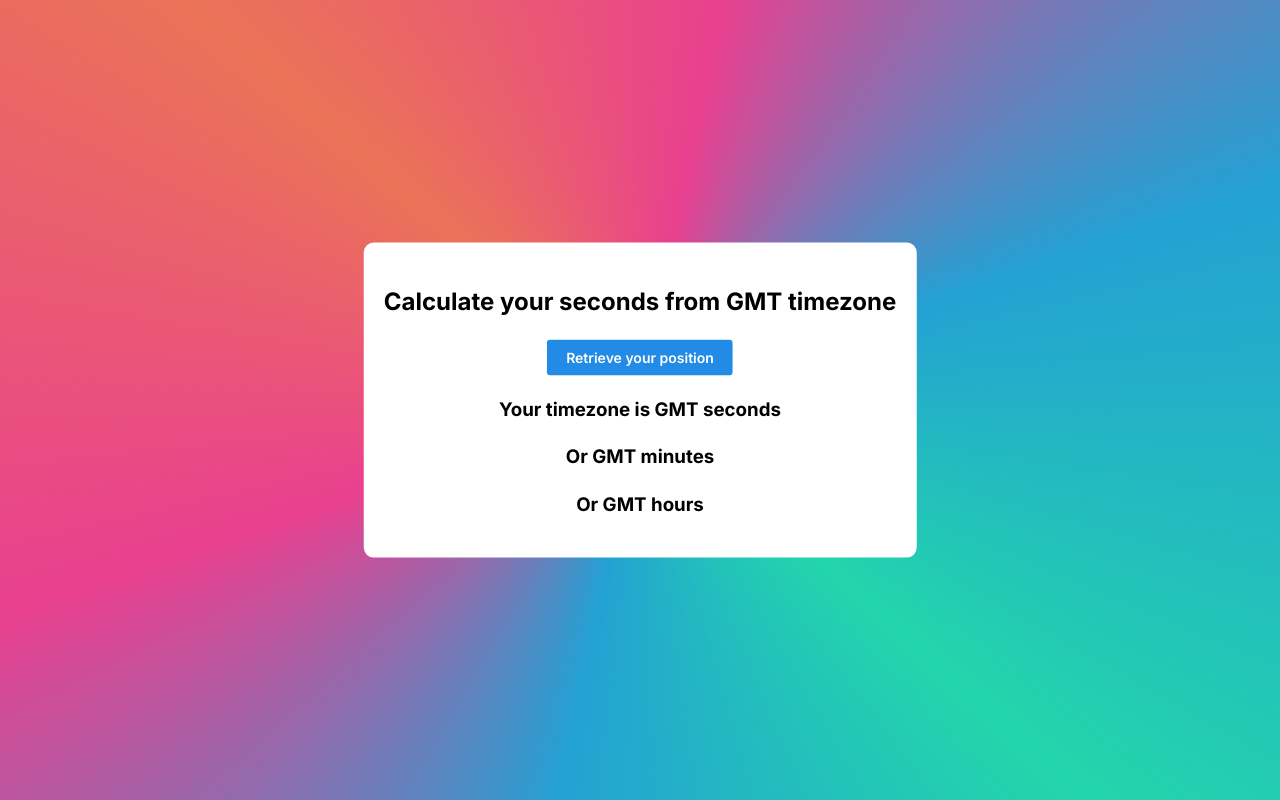
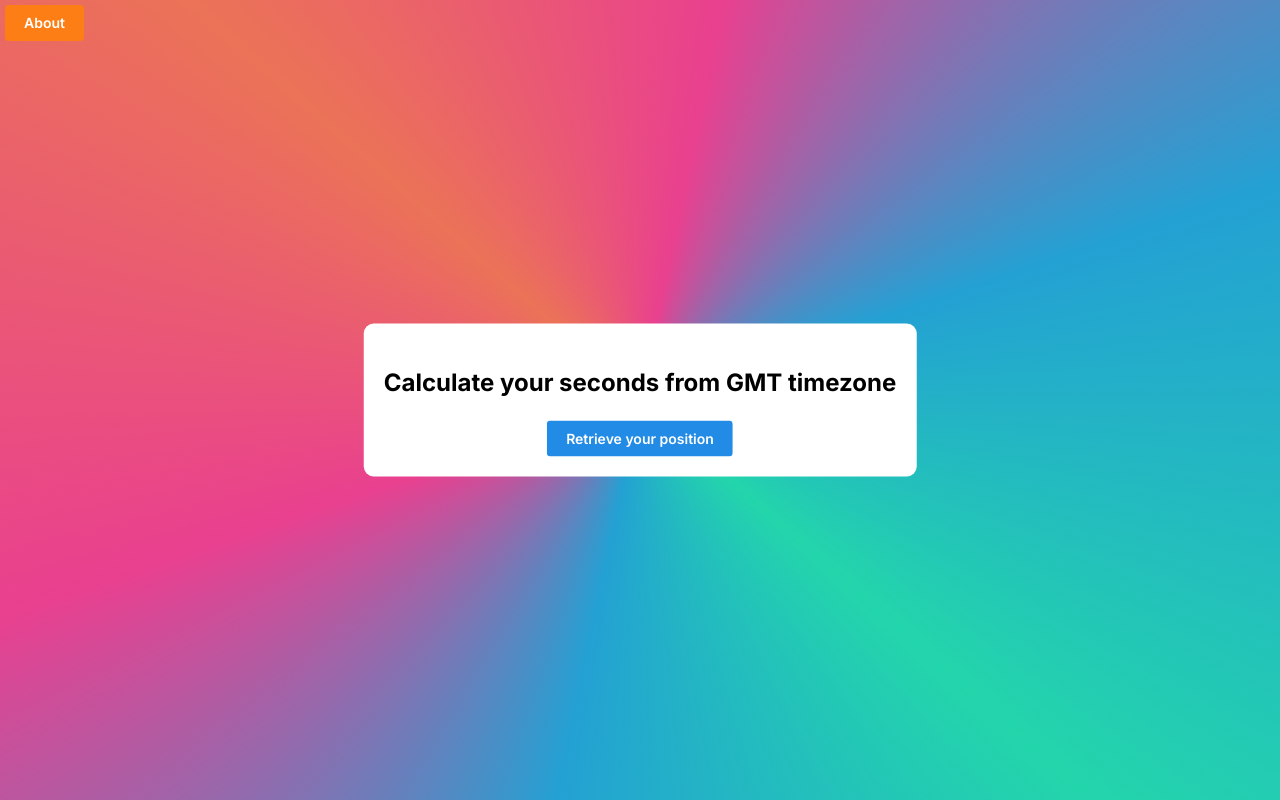
Before and after one commit to SimonasStonkus/more-accurate-timezones, a Next.js app: page / in a window 1280 px wide. Built offline with nearby package versions, Linux system fonts and the light colour scheme.

Commit message:
added modal, fixed display of h tags

```diff
--- a/app/globals.css
+++ b/app/globals.css
@@ -16,7 +16,7 @@
 .background::before {
   z-index: -1;
   content: "";
-  inset: -75%;
+  inset: -100%;
   position: absolute;
   background-image: conic-gradient(
     rgb(35, 213, 171) 0deg,
@@ -28,6 +28,12 @@
     rgb(35, 213, 171) 360deg
   );
   animation: Rotate 15s linear infinite;
+}
+.About {
+  display: flex;
+  position: absolute;
+  left: 5px;
+  top: 5px;
 }
 .box {
   border-radius: 10px;
--- a/app/page.tsx
+++ b/app/page.tsx
@@ -1,15 +1,17 @@
 "use client";
 import { useState } from "react";
-import { Button } from "@mantine/core";
-
+import { useDisclosure } from "@mantine/hooks";
+import { Modal, Button } from "@mantine/core";
 export default function Page() {
   const [longitude, setLongitude] = useState(String);
   const [longitudeMinutes, setLongitudeMinutes] = useState(String);
   const [longitudeHours, setLongitudeHours] = useState(String);
+  const [showMe, setShowMe] = useState(Boolean);
 
   function getPosition() {
     navigator.geolocation.getCurrentPosition(function (position) {
       console.log(position.coords.longitude);
+      setShowMe(true);
       if (position.coords.longitude < 0) {
         setLongitude((position.coords.longitude * 240).toFixed(6));
         setLongitudeMinutes(
@@ -29,15 +31,70 @@ export default function Page() {
       }
     });
   }
+  const [opened, { open, close }] = useDisclosure(false);
   return (
     <div className="container">
       <div className="background" />
+      <div className="About">
+        <Button onClick={open} color="orange">
+          About
+        </Button>
+      </div>
+      <Modal
+        opened={opened}
+        onClose={close}
+        withCloseButton={false}
+        centered
+        size="calc(100vw - 100rem)"
+      >
+        <h2> The why</h2>
+        <h3>
+          {" "}
+          Everyone knows that working with timezones is frustrating. From
+          scheduling meetings, to figuring out when your flight lands, to
+          programming, the arbitrary lines chosen by governments cause headaches
+          for everyone. As such I propose a new paradigm for timezones, ones
+          calculated based on your longitudinal position.
+        </h3>
+        <h2> The how </h2>
+        <h3> Built using next.js, Mantine, hosted by Vercel</h3>
+        <h2> The who </h2>
+        <h3>
+          {" "}
+          I am Simonas Stonkus, an Astrophysicist turning to software
+          development
+        </h3>
+      </Modal>
       <div className="box">
         <h2>Calculate your seconds from GMT timezone</h2>
         <Button onClick={getPosition}>Retrieve your position</Button>
-        <h3> Your timezone is GMT {longitude} seconds</h3>
-        <h3> Or GMT {longitudeMinutes} minutes</h3>
-        <h3> Or GMT {longitudeHours} hours</h3>
+        <h3
+          id="timezone"
+          style={{
+            display: showMe ? "block" : "none",
+          }}
+        >
+          {" "}
+          Your timezone is GMT {longitude} seconds
+        </h3>
+        <h3
+          id="timezone"
+          style={{
+            display: showMe ? "block" : "none",
+          }}
+        >
+          {" "}
+          Or GMT {longitudeMinutes} minutes
+        </h3>
+        <h3
+          id="timezone"
+          style={{
+            display: showMe ? "block" : "none",
+          }}
+        >
+          {" "}
+          Or GMT {longitudeHours} hours
+        </h3>
       </div>
     </div>
   );
```
